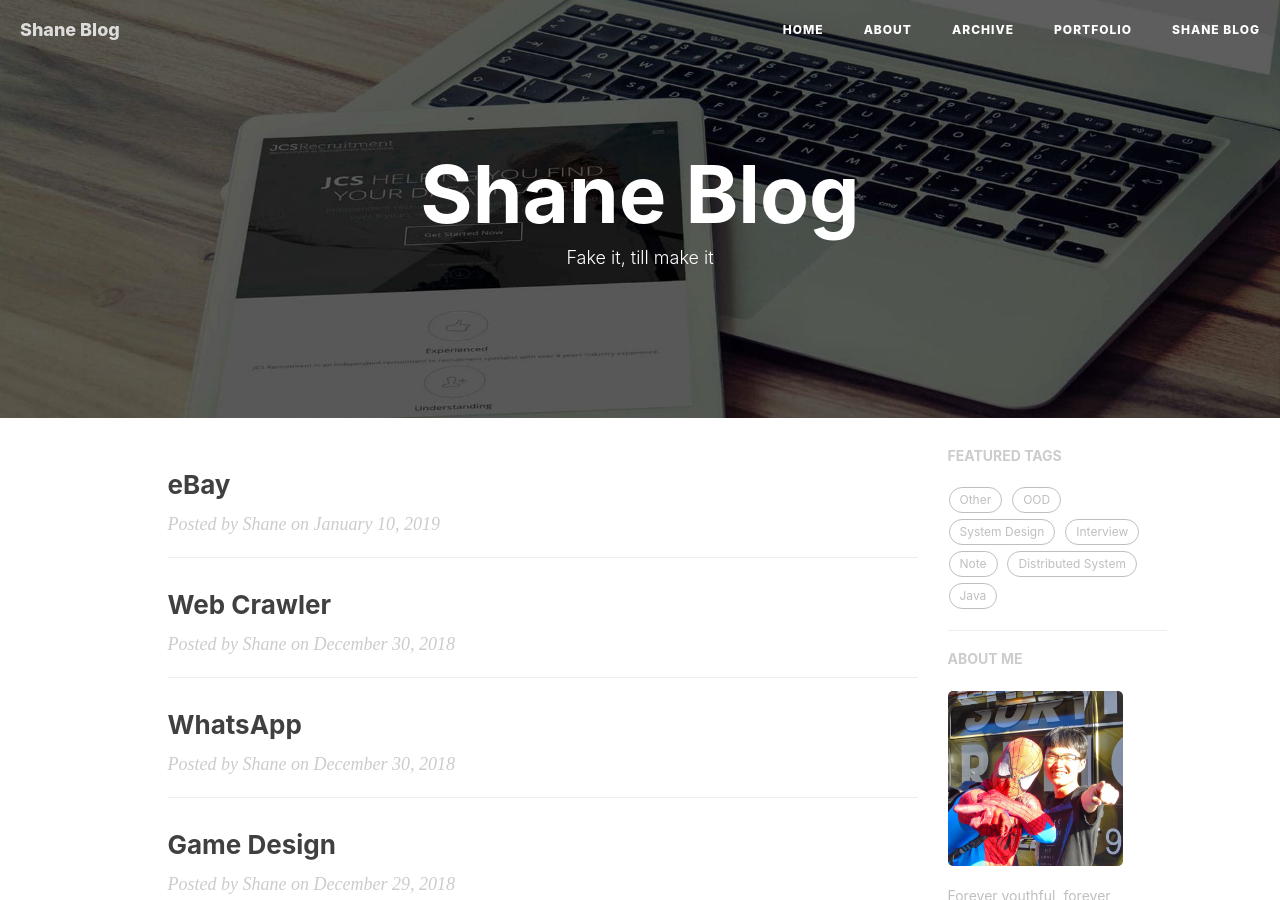
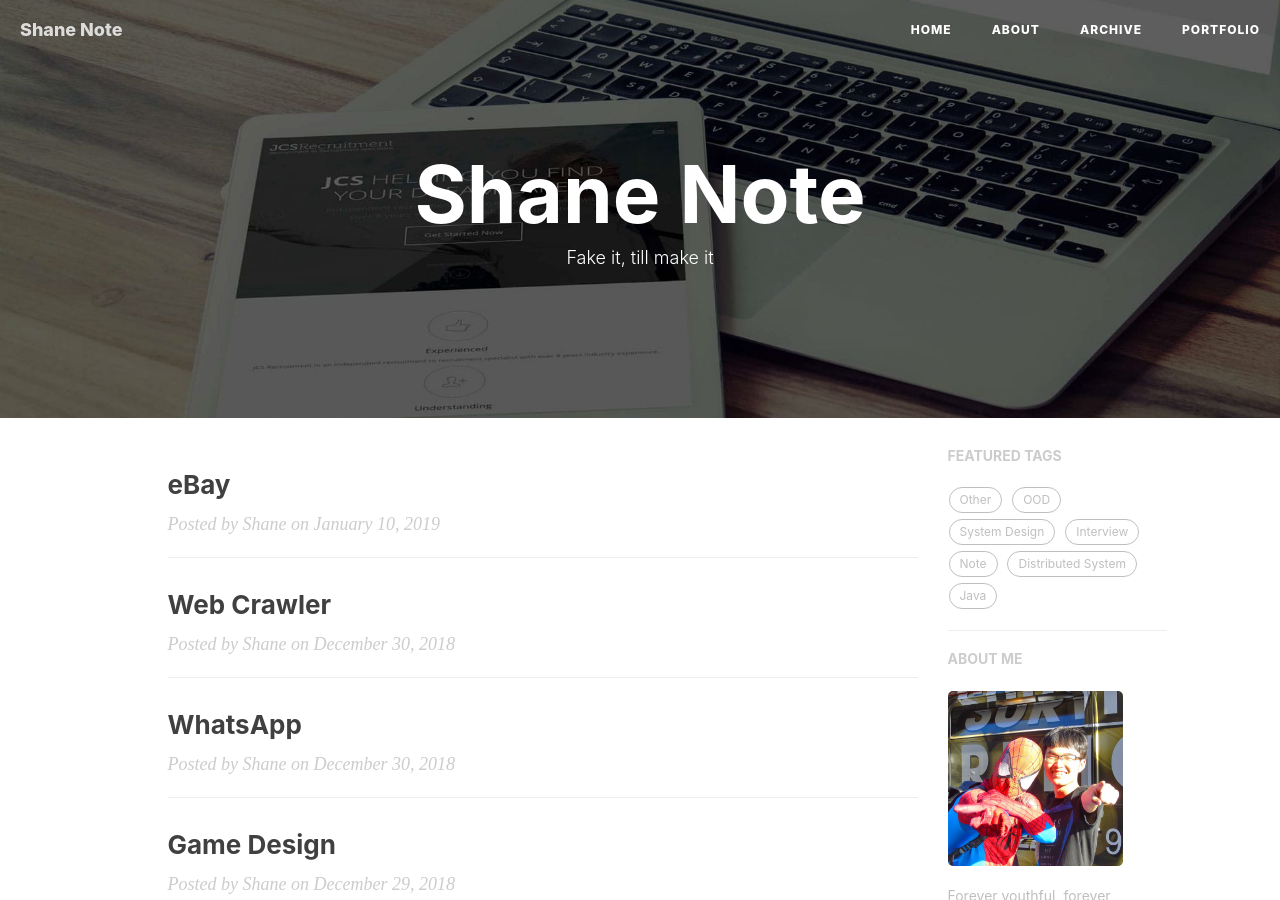
Before and after one commit to wirybeaver/wirybeaver.github.io, a Jekyll site: the page built from index.html, in a window 1280 px wide and 900 px high. Built offline with Jekyll 4.4.1, drawn with Linux system fonts in a browser that asks for light colours; nearby versions of some CDN libraries; the list of posts is cut into pages by our own code; comment, search, counter and statistics services are not loaded; some of the changed text lies outside the part shown.

Commit message:
hello world

```diff
--- a/_config.yml
+++ b/_config.yml
@@ -1,6 +1,6 @@
 # Site settings
-title: Shane Blog
-SEOTitle: Xuanyi Li | Shane
+title: Shane Note
+SEOTitle: Xuanyi Li | 李宣毅
 header-img: img/bg-mac.jpg
 email: shanelxy@outlook.com
 description: "Fake it till make it"
--- a/archive.html
+++ b/archive.html
@@ -1,5 +1,5 @@
 ---
-title: Archive
+title: "Archive"
 layout: default
 description: Love life, the gift of god.
 header-img: "img/bg-coffee.jpeg"
--- a/index.html
+++ b/index.html
@@ -1,6 +1,5 @@
 ---
 layout: page
-title: "Shane Blog"
 description: "Fake it, till make it"
 ---
 
```
Also changed, not shown: _posts/2019-1-10-ood-eBay.md (+1 -0 lines).
